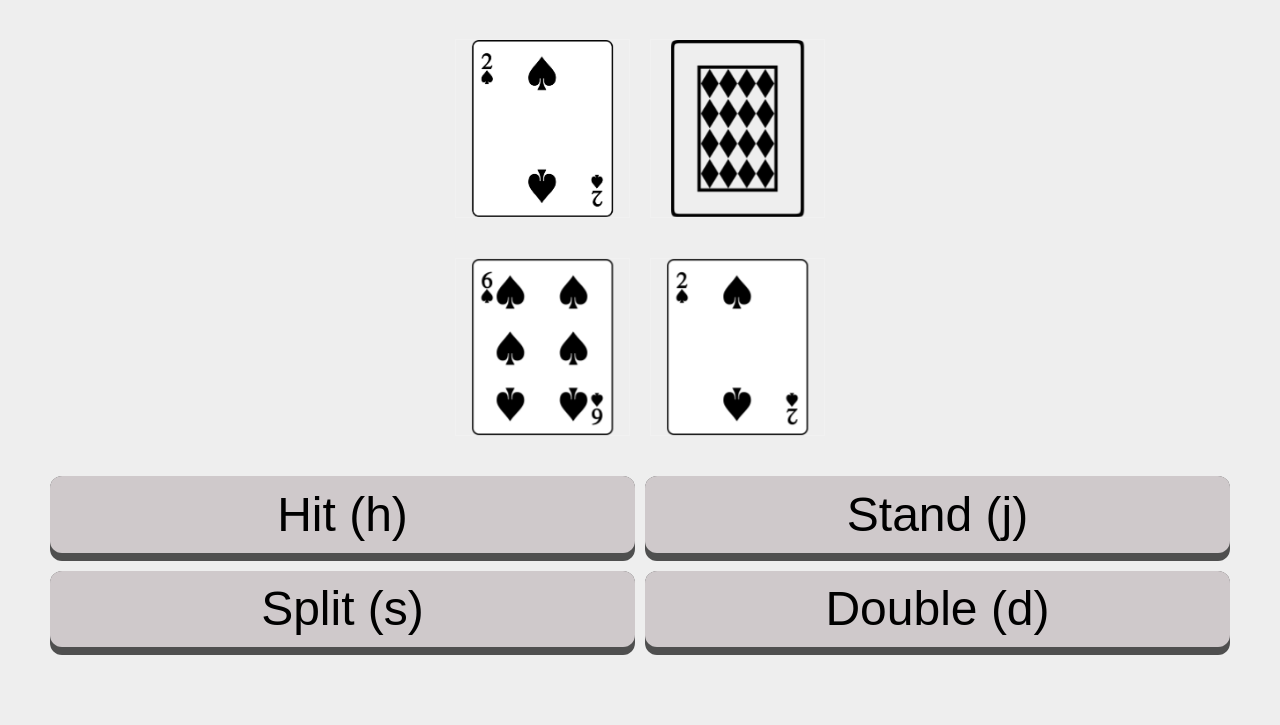
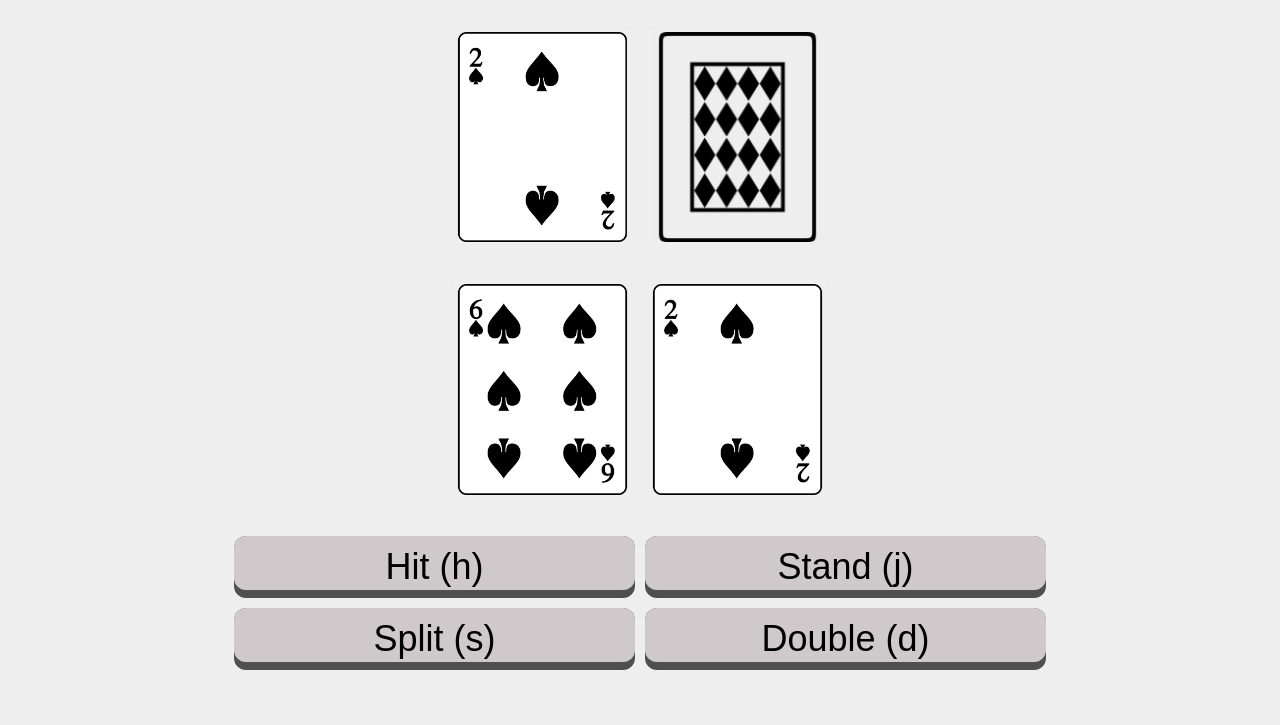
Before and after one commit to austinrhode/FlashJack, a website with bundled scripts: page index.html in a window 1280 px wide. Shown: the part 91-816 px from the top of the page. Built offline with nearby package versions, Linux system fonts and the light colour scheme.

Commit message:
feat: updated the animation transition time. Updated the css to increase main card size and decrease the main button size

```diff
--- a/index.html
+++ b/index.html
@@ -13,7 +13,7 @@
         <span>Feedback</span><span>1/280</span>
     </div>
     <main>
-        <div id="house">
+        <div id="house" class="card-area">
             <div class="flip-card card">
                 <div class="flip-card-inner">
                     <div class="flip-card-front" id="dealer1">
@@ -37,7 +37,7 @@
             </div>
         </div>
 
-        <div id="player">
+        <div id="player" class="card-area">
             <div class="flip-card card">
                 <div class="flip-card-inner">
                     <div class="flip-card-front" id="player1">
@@ -61,7 +61,7 @@
             </div>
         </div>
 
-        <div id="options">
+        <div id="options" class="button-area">
             <div>
                 <button id="hit">Hit (h)</button>
                 <div class="bg-btn"></div>
--- a/package.json
+++ b/package.json
@@ -12,6 +12,7 @@
   "license": "ISC",
   "dependencies": {
     "express": "^4.18.2",
+    "flashjack": "file:",
     "serve-favicon": "^2.5.0"
   }
 }
--- a/public/style.css
+++ b/public/style.css
@@ -4,6 +4,8 @@
 
 body{
     background-color: #eee;
+    width: 70%;
+    margin: 0 auto;
 }
 
 #feedback {
@@ -24,13 +26,20 @@ main {
 
 main>div {
     width: 100%;
-    height: 33%;
     display: flex;
     flex-direction: row;
     align-items: center;
     justify-content: center;
     margin-bottom: 20px;
     padding: 10px;
+}
+
+main>div.card-area {
+    height: 100%;
+}
+
+main>div.button-area {
+    height: 20%;
 }
 
 .card {
@@ -53,7 +62,6 @@ main>div {
     height: 100%;
     width: 100%;
     position: relative;
-
     display: grid;
     grid-template: 1fr / 1fr;
     place-items: top;
@@ -63,21 +71,19 @@ main>div {
 #options button {
     height: calc(100% - 8px);
     width: 100%;
-    font-size: 48px;
+    font-size: 36px;
     color: black;
     z-index: 2;
-
     border: none;
     padding: 10px;
-
-
     background: hsl(340, 6%, 80%);
     border-radius: 12px;
 
 }
 
 #options button:hover {
-    transform: translateY(-6px);
+    /* transform: translateY(-6px);  looks good with a mouse, but not with a touchscreen  */
+    background: hsl(340, 6%, 85%);
 }
 
 #options div .bg-btn {
@@ -102,7 +108,7 @@ main>div {
     width: 100%;
     height: 100%;
     text-align: center;
-    transition: transform 0.8s;
+    transition: transform .3s;
     transform-style: preserve-3d;
   }
 
@@ -138,7 +144,7 @@ main>div {
     }
 
     #options button {
-        font-size: 24px;
+        font-size: 20px;
     }
 
     #main{
```
Also changed, not shown: 1 other file.
